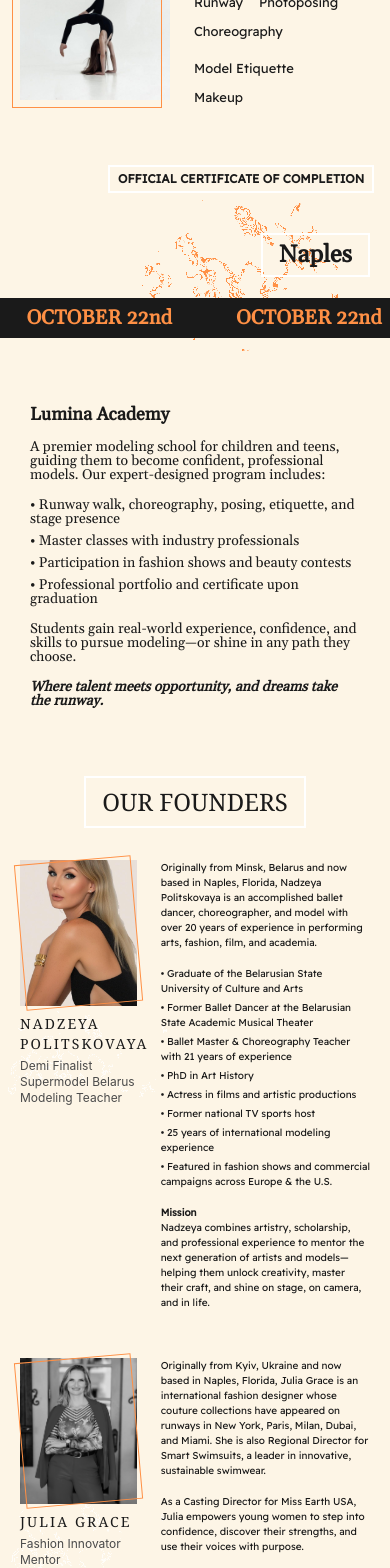
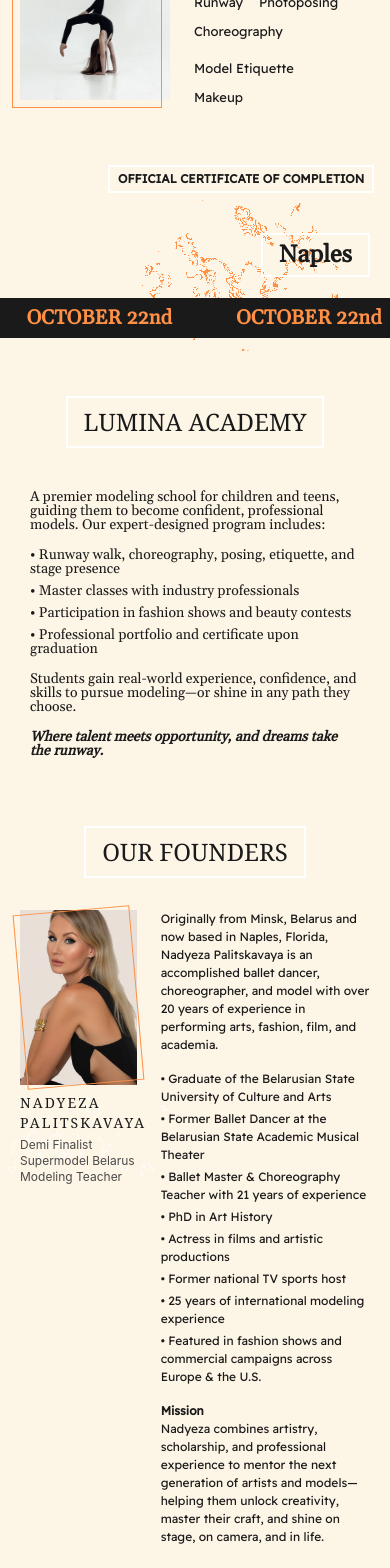
Before and after one commit to shanehobson/lumina, a Next.js app: page / in a window 390 px wide. Shown: the part 432-2000 px from the top of the page. Built offline with nearby package versions, Linux system fonts and the light colour scheme.

Commit message:
Style cleanup

```diff
--- a/src/app/globals.css
+++ b/src/app/globals.css
@@ -201,4 +201,134 @@
       margin-top: 155px !important;
     }
   }
+
+  /* Media query for screens 1171px to 1249px */
+  @media (min-width: 1171px) and (max-width: 1249px) {
+    /* Move MODEL SCHOOL FOR text right 150px */
+    .model-school-text {
+      transform: translateX(150px);
+    }
+  }
+
+  /* Media query for screens 1050px to 1150px */
+  @media (min-width: 1050px) and (max-width: 1150px) {
+    /* Move MODEL SCHOOL FOR text right 200px */
+    .model-school-text {
+      transform: translateX(200px) !important;
+      top: 340px !important;
+    }
+  }
+
+  /* Media query for screens 1151px to 1170px */
+  @media (min-width: 1151px) and (max-width: 1170px) {
+    /* Move MODEL SCHOOL FOR text right 50px */
+    .model-school-text {
+      transform: translateX(50px);
+    }
+  }
+
+  /* Keep MODEL SCHOOL FOR text large between 700px-1050px */
+  @media (min-width: 700px) and (max-width: 1049px) {
+    .model-school-text h2 {
+      font-size: 60px !important;
+    }
+  }
+
+  /* Medium size for MODEL SCHOOL FOR text between 600px-700px */
+  @media (min-width: 600px) and (max-width: 699px) {
+    .model-school-text h2 {
+      font-size: 50px !important;
+    }
+  }
+
+  /* Move MODEL SCHOOL FOR text down and right on screens 926px-1050px */
+  @media (min-width: 926px) and (max-width: 1049px) {
+    .model-school-text {
+      transform: translate(50px, 100px) !important;
+    }
+  }
+
+  /* Move MODEL SCHOOL FOR text less down on screens 850px-925px */
+  @media (min-width: 850px) and (max-width: 925px) {
+    .model-school-text {
+      transform: translate(50px, 50px) !important;
+    }
+  }
+
+  /* Smooth transition from 690px to 1050px */
+  @media (min-width: 690px) and (max-width: 1049px) {
+    .model-school-text {
+      top: 210px !important;
+    }
+  }
+
+  /* Fix jumping and position left at 1050px */
+  @media (min-width: 1050px) {
+    .model-school-text {
+      transform: translateX(50px);
+      top: 340px !important;
+    }
+  }
+
+  /* Move text lower on screens above 1185px */
+  @media (min-width: 1185px) {
+    .model-school-text {
+      top: 420px !important;
+    }
+  }
+
+  /* Media query for screens < 690px */
+  @media (max-width: 689px) {
+    /* Move MODEL SCHOOL FOR text down 45px and right 20px */
+    .model-school-text {
+      transform: translate(20px, 45px) !important;
+    }
+  }
+
+  /* Media query for screens < 600px */
+  @media (max-width: 599px) {
+    /* Move MODEL SCHOOL FOR text up and right 20px */
+    .model-school-text {
+      transform: translate(20px, 10px) !important;
+    }
+  }
+
+  /* Move children & teenagers text on screens 800px-950px */
+  @media (min-width: 800px) and (max-width: 950px) {
+    .children-teenagers-text {
+      transform: translateX(20px) !important;
+    }
+  }
+
+  /* Make children & teenagers text smaller starting at 600px */
+  @media (max-width: 599px) {
+    .children-teenagers-text {
+      font-size: 24px !important;
+    }
+  }
+
+  /* Move MODEL SCHOOL FOR text higher between 590px-650px */
+  @media (min-width: 590px) and (max-width: 650px) {
+    .model-school-text {
+      transform: translate(20px, -30px) !important;
+    }
+  }
+
+  /* Make founder profile text 12px on mobile */
+  @media (max-width: 1049px) {
+    .founder-profile-text p,
+    .founder-profile-text ul,
+    .founder-profile-text li {
+      font-size: 12px !important;
+    }
+
+    /* At 600px breakpoint, keep it 12px */
+    @media (min-width: 600px) and (max-width: 1049px) {
+      .founder-profile-text p,
+      .founder-profile-text ul,
+      .founder-profile-text li {
+        font-size: 12px !important;
+      }
+    }
+  }
 }
--- a/src/app/page.tsx
+++ b/src/app/page.tsx
@@ -407,21 +407,12 @@
 
         {/* Lumina Academy Section */}
         <section className="lg-container:max-w-[1050px] lg-container:mx-auto px-5 pt-6 pb-10 desktop:pt-24 lumina-academy-section">
+          <div className="text-center mb-8 desktop:mb-16 desktop:mt-12">
+            <h2 className="text-2xl min-[600px]:text-[26px] desktop:text-[48px] font-serif border-2 border-white px-4 py-2 desktop:px-6 desktop:py-3 inline-block">
+              LUMINA ACADEMY
+            </h2>
+          </div>
           <div className="p-2.5">
-            <h2 className="font-gelasio font-semibold text-lg min-[600px]:text-xl desktop:text-[40px] leading-none mb-4 desktop:mb-16 desktop:mt-12 desktop:relative desktop:w-fit">
-              {/* Oval gradient background - desktop only */}
-              <div
-                className="hidden desktop:block desktop:absolute desktop:inset-0 desktop:-inset-x-28 desktop:-inset-y-10 desktop:rounded-full"
-                style={{
-                  background:
-                    "radial-gradient(ellipse at center, rgba(255, 144, 69, 0.3) 0%, rgba(255, 144, 69, 0.15) 50%, transparent 100%)",
-                  filter: "blur(16px)",
-                }}
-              ></div>
-              <span className="desktop:relative desktop:z-10">
-                Lumina Academy
-              </span>
-            </h2>
 
             <p className="font-gelasio font-normal text-sm min-[600px]:text-base desktop:text-[18px] leading-none mb-4">
               A premier modeling school for children and teens, guiding them to
@@ -464,7 +455,7 @@
             <div className="flex gap-6 min-[600px]:gap-8 desktop:hidden">
               {/* Left side - Image and name */}
               <div className="w-1/3 flex-shrink-0">
-                <div className="relative w-full aspect-[120/150] mb-2">
+                <div className="relative w-full aspect-[100/150] mb-2">
                   <div className="absolute inset-0 overflow-hidden">
                     <Image
                       src="/assets/7e5a3f8cd13208fbc2d6eb8605b3bb05e3245940.jpg"
@@ -492,9 +483,9 @@
                     />
                   </div>
                   <h3 className="text-sm min-[600px]:text-base font-serif tracking-wider mb-1 relative z-10">
-                    NADZEYA
+                    NADYEZA
                     <br />
-                    POLITSKOVAYA
+                    PALITSKAVAYA
                   </h3>
                   <p className="text-xs min-[600px]:text-sm text-lumina-gray relative z-10">
                     Demi Finalist
@@ -507,10 +498,10 @@
               </div>
 
               {/* Right side - Text content */}
-              <div className="flex-1 w-2/3">
+              <div className="flex-1 w-2/3 founder-profile-text">
                 <p className="font-readex font-medium text-[10px] min-[600px]:text-xs desktop:text-[16px] leading-[150%] mb-4">
                   Originally from Minsk, Belarus and now based in Naples,
-                  Florida, Nadzeya Politskovaya is an accomplished ballet
+                  Florida, Nadyeza Palitskavaya is an accomplished ballet
                   dancer, choreographer, and model with over 20 years of
                   experience in performing arts, fashion, film, and academia.
                 </p>
@@ -541,7 +532,7 @@
                 <p className="font-readex font-medium text-[10px] min-[600px]:text-xs desktop:text-[16px] leading-[150%]">
                   <strong>Mission</strong>
                   <br />
-                  Nadzeya combines artistry, scholarship, and professional
+                  Nadyeza combines artistry, scholarship, and professional
                   experience to mentor the next generation of artists and
                   models—helping them unlock creativity, master their craft, and
                   shine on stage, on camera, and in life.
@@ -591,7 +582,7 @@
                   />
                 </div>
                 <h3 className="text-2xl font-readex tracking-wider mb-2 text-[#ff9045] relative z-10">
-                  NADZEYA POLITSKOVAYA
+                  NADYEZA PALITSKAVAYA
                 </h3>
                 <p className="text-lg text-lumina-dark font-bold relative z-10">
                   Ballet Master • Choreographer • Model • Creative Visionary
@@ -602,7 +593,7 @@
               <div className="text-left">
                 <p className="font-readex text-base leading-relaxed mb-6">
                   Originally from Minsk, Belarus and now based in Naples,
-                  Florida, Nadzeya Politskovaya is an accomplished ballet
+                  Florida, Nadyeza Palitskavaya is an accomplished ballet
                   dancer, choreographer, and model with over 20 years of
                   experience in performing arts, fashion, film, and academia.
                 </p>
@@ -635,7 +626,7 @@
                     <span className="text-[#ff9045]">★</span> Mission
                   </strong>
                   <br />
-                  Nadzeya combines artistry, scholarship, and professional
+                  Nadyeza combines artistry, scholarship, and professional
                   experience to mentor the next generation of artists and
                   models—helping them unlock creativity, master their craft, and
                   shine on stage, on camera, and in life.
@@ -650,7 +641,7 @@
             <div className="flex gap-6 min-[600px]:gap-8 desktop:hidden">
               {/* Left side - Image and name */}
               <div className="w-1/3 flex-shrink-0">
-                <div className="relative w-full aspect-[120/150] mb-2">
+                <div className="relative w-full aspect-[100/150] mb-2">
                   <div className="absolute inset-0 overflow-hidden">
                     <Image
                       src="/assets/3ce74d2eee6b7ac2e10398b452885e82cffcb23a.jpg"
@@ -691,7 +682,7 @@
               </div>
 
               {/* Right side - Text content */}
-              <div className="flex-1 w-2/3">
+              <div className="flex-1 w-2/3 founder-profile-text">
                 <p className="font-readex font-medium text-[10px] min-[600px]:text-xs desktop:text-[16px] leading-[150%] mb-4">
                   Originally from Kyiv, Ukraine and now based in Naples,
                   Florida, Julia Grace is an international fashion designer
@@ -1030,9 +1021,26 @@
           <p className="font-readex font-semibold text-[15px] leading-[150%] mb-2">
             SIGN UP FOR CASTING : TEXT OR CALL
           </p>
-          <p className="font-readex font-semibold text-[15px] leading-[150%]">
-            (239) 378-8887 &nbsp;&nbsp; (801) 560-9637
-          </p>
+          <div className="flex items-center justify-center gap-4">
+            <p className="font-readex font-semibold text-[15px] leading-[150%]">
+              (239) 378-8887 &nbsp;&nbsp; (801) 560-9637
+            </p>
+            <a
+              href="https://www.instagram.com/lumina.academy.official/"
+              target="_blank"
+              rel="noopener noreferrer"
+              className="inline-flex items-center justify-center w-8 h-8 rounded-xl bg-gradient-to-br from-purple-600 via-pink-500 to-orange-400 hover:scale-105 transition-transform cursor-pointer relative z-10"
+              style={{ pointerEvents: 'auto' }}
+            >
+              <svg
+                className="w-5 h-5 text-white"
+                fill="currentColor"
+                viewBox="0 0 24 24"
+              >
+                <path d="M12 2.163c3.204 0 3.584.012 4.85.07 3.252.148 4.771 1.691 4.919 4.919.058 1.265.069 1.645.069 4.849 0 3.205-.012 3.584-.069 4.849-.149 3.225-1.664 4.771-4.919 4.919-1.266.058-1.644.07-4.85.07-3.204 0-3.584-.012-4.849-.07-3.26-.149-4.771-1.699-4.919-4.92-.058-1.265-.07-1.644-.07-4.849 0-3.204.013-3.583.07-4.849.149-3.227 1.664-4.771 4.919-4.919 1.266-.057 1.645-.069 4.849-.069zm0-2.163c-3.259 0-3.667.014-4.947.072-4.358.2-6.78 2.618-6.98 6.98-.059 1.281-.073 1.689-.073 4.948 0 3.259.014 3.668.072 4.948.2 4.358 2.618 6.78 6.98 6.98 1.281.058 1.689.072 4.948.072 3.259 0 3.668-.014 4.948-.072 4.354-.2 6.782-2.618 6.979-6.98.059-1.28.073-1.689.073-4.948 0-3.259-.014-3.667-.072-4.947-.196-4.354-2.617-6.78-6.979-6.98-1.281-.059-1.69-.073-4.949-.073zm0 5.838c-3.403 0-6.162 2.759-6.162 6.162s2.759 6.163 6.162 6.163 6.162-2.759 6.162-6.163c0-3.403-2.759-6.162-6.162-6.162zm0 10.162c-2.209 0-4-1.79-4-4 0-2.209 1.791-4 4-4s4 1.791 4 4c0 2.21-1.791 4-4 4zm6.406-11.845c-.796 0-1.441.645-1.441 1.44s.645 1.44 1.441 1.44c.795 0 1.439-.645 1.439-1.44s-.644-1.44-1.439-1.44z"/>
+              </svg>
+            </a>
+          </div>
         </div>
       </footer>
     </div>
```
